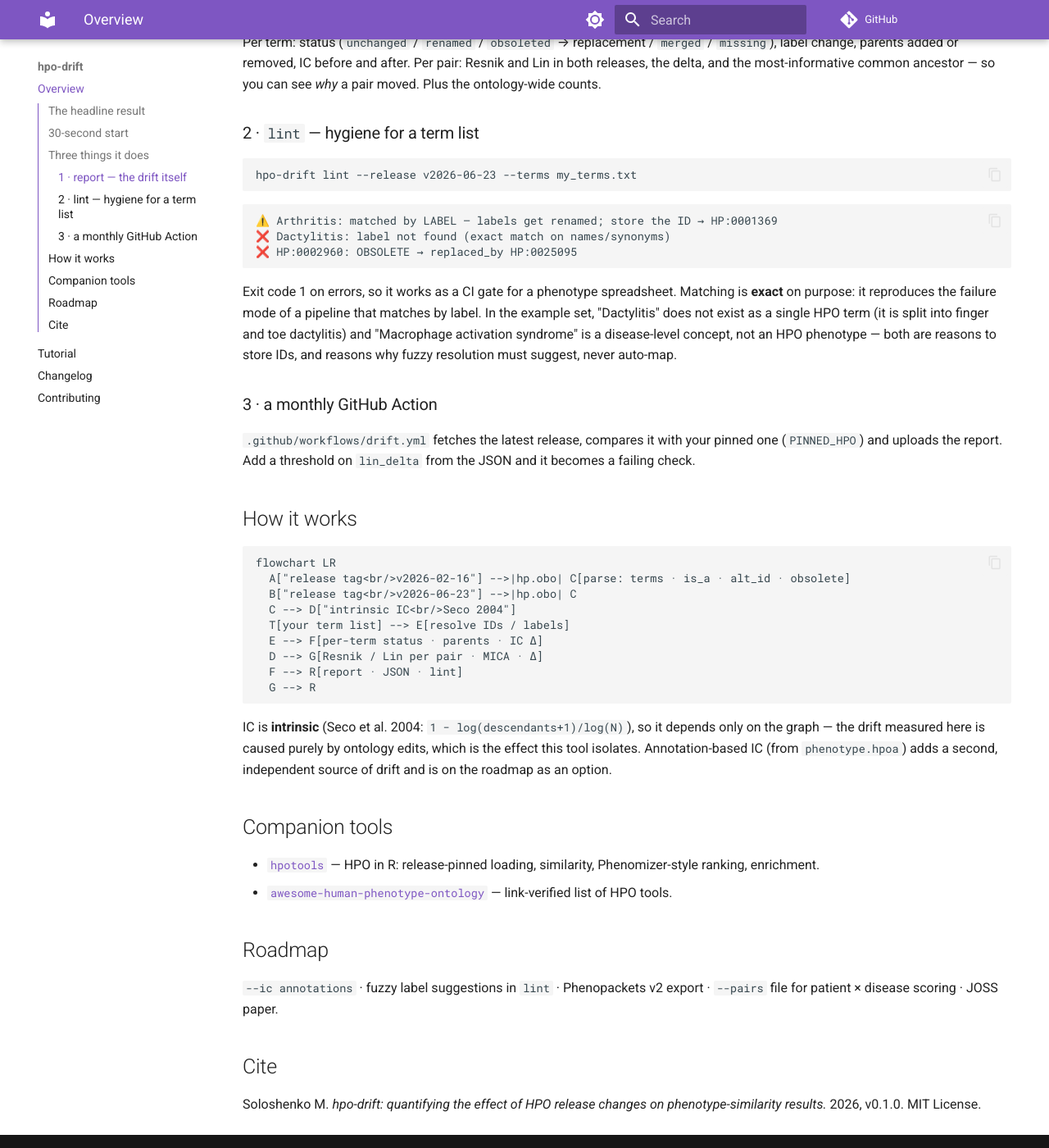
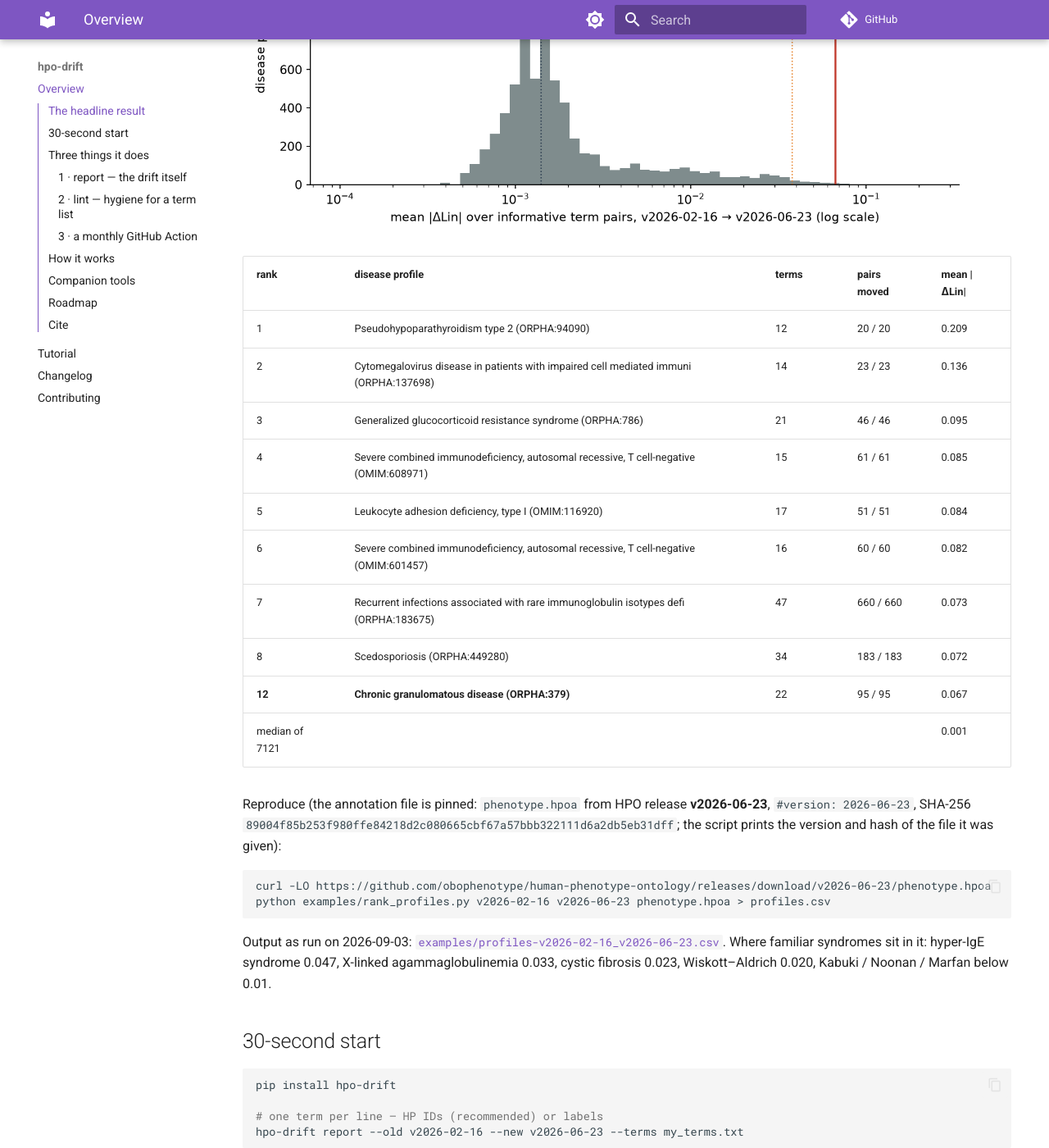
Before and after one commit to MargoSolo/hpo-drift, an MkDocs documentation site: the page built from docs/index.md, in a window 1280 px wide and 1400 px high, scrolled down 2211 px. Shown: the whole window at 82% size. Built offline with MkDocs 1.6.1 and Material for MkDocs 9.7.7, drawn with Linux system fonts in a browser that asks for light colours; comment, search, counter and statistics services are not loaded; some of the changed text lies outside the part shown.

Commit message:
v0.1.4: CGD example chosen for interpretability, ranking as context check; phenotype.hpoa pinned (v2026-06-23, SHA-256); docs site rebuilt from README; CLI wording; __version__ synced

````diff
--- a/docs/index.md
+++ b/docs/index.md
@@ -8,38 +9,66 @@
 
 **What did a new HPO release change for *your* phenotype terms — and by how much did your similarity scores move?**
 
-The Human Phenotype Ontology is updated roughly monthly. Terms get renamed, obsoleted and merged — and, the part nobody notices, the hierarchy gets new edges. New edges change information content, and information content is what Resnik and Lin similarity are made of. So the **same patient set, scored against two HPO releases, gives different numbers even if none of your terms were touched.** `hpo-drift` shows you exactly that, for the term list you actually use, in about three seconds.
+The Human Phenotype Ontology is updated regularly. Terms get renamed, obsoleted and merged — and, the part nobody notices, the hierarchy gets new edges. New edges change information content, and information content is what Resnik and Lin similarity are made of. So the **same patient set, scored against two HPO releases, gives different numbers even if none of your terms were touched.** `hpo-drift` shows you exactly that, for the term list you actually use, in about three seconds.
 
 ## The headline result
 
-Feb 2026 → Jun 2026, 14 paediatric-rheumatology terms. **Not one of them was edited** — no rename, no parent change. And yet:
+Feb 2026 → Jun 2026. The example is the **HPO-annotated phenotype profile of chronic granulomatous disease** (ORPHA:379): 22 phenotypic-abnormality terms straight from `phenotype.hpoa`. I chose CGD because the mechanism of its drift is clinically interpretable and fits in two sentences. Then, as a sanity check, `examples/rank_profiles.py` ranked **every** OMIM and Orphanet profile with 12–60 terms present in both releases — 7121 profiles, one inclusion rule — by mean |ΔLin| over informative term pairs: CGD landed **12th** (median profile 0.001, 99th percentile 0.038). The upper part of that ranking is dominated by inborn errors of immunity; the immunology branch was restructured in this interval.
 
 ![Lin similarity drift](lin-drift.png)
 
-**91 of 91 pairwise scores moved.** Ontology-wide the release added 469 terms, obsoleted 22, renamed 266 and rewired the `is_a` graph by +886 / −185 edges. That is what moved your numbers.
+What happened to this profile, computed with Seco intrinsic IC on the `is_a` graph under *Phenotypic abnormality*:
+
+- **Two terms gained a parent.** HPO introduced an *Unusual infection* hierarchy: *Gingivitis* (`HP:0000230`) is now also an *Unusual oral cavity infection* (`HP:5210280`), *Sinusitis* (`HP:0000246`) also an *Unusual upper respiratory tract infection* (`HP:5210121`). No label changed, nothing was obsoleted.
+- Consequence: *Gingivitis* entered the immune branch. Its Lin similarity with *Meningitis* went **0.00 → 0.55**, with *Recurrent respiratory infections* 0.00 → 0.46, with *Sepsis* 0.00 → 0.43 — their most-informative common ancestor is no longer the root but *Unusual infection*. *Sinusitis* ↔ *Recurrent respiratory infections* rose 0.48 → 0.78.
+- **IC moved for 18 of 22 terms; all 95 informative pairs moved**, 15 of them by more than 0.1 (136 pairs share only the root). Mean |ΔLin| 0.067; the median disease profile: 0.001.
 
 ![Information-content drift](ic-drift.png)
 
-**Consequence for any paper using HPO similarity:** pin the release tag in Methods, match on IDs (266 labels changed in four months), and report how much the numbers depend on the release. `hpo-drift` gives you that sentence with real figures.
+The edit is clinically intuitive: gingivitis and sinusitis now connect more explicitly to the infection hierarchy. But even a sensible ontology improvement changes the numerical representation of a CGD phenotype profile, without changing the input phenotype profile. **Pin the release tag in Methods, match on IDs, and report how much the numbers depend on the release.** `hpo-drift` gives you that sentence with real figures; `examples/rank_profiles.py` tells you whether your disease of interest is among the exposed ones.
+
+![Drift across all disease profiles](drift-distribution.png)
+
+| rank | disease profile | terms | pairs moved | mean \|ΔLin\| |
+|---|---|---|---|---|
+| 1 | Pseudohypoparathyroidism type 2 (ORPHA:94090) | 12 | 20 / 20 | 0.209 |
+| 2 | Cytomegalovirus disease in patients with impaired cell mediated immuni (ORPHA:137698) | 14 | 23 / 23 | 0.136 |
+| 3 | Generalized glucocorticoid resistance syndrome (ORPHA:786) | 21 | 46 / 46 | 0.095 |
+| 4 | Severe combined immunodeficiency, autosomal recessive, T cell-negative (OMIM:608971) | 15 | 61 / 61 | 0.085 |
+| 5 | Leukocyte adhesion deficiency, type I (OMIM:116920) | 17 | 51 / 51 | 0.084 |
+| 6 | Severe combined immunodeficiency, autosomal recessive, T cell-negative (OMIM:601457) | 16 | 60 / 60 | 0.082 |
+| 7 | Recurrent infections associated with rare immunoglobulin isotypes defi (ORPHA:183675) | 47 | 660 / 660 | 0.073 |
+| 8 | Scedosporiosis (ORPHA:449280) | 34 | 183 / 183 | 0.072 |
+| **12** | **Chronic granulomatous disease (ORPHA:379)** | 22 | 95 / 95 | 0.067 |
+| median of 7121 | | | | 0.001 |
+
+Reproduce (the annotation file is pinned: `phenotype.hpoa` from HPO release **v2026-06-23**, `#version: 2026-06-23`, SHA-256 `89004f85b253f980ffe84218d2c080665cbf67a57bbb322111d6a2db5eb31dff`; the script prints the version and hash of the file it was given):
+```bash
+curl -LO https://github.com/obophenotype/human-phenotype-ontology/releases/download/v2026-06-23/phenotype.hpoa
+python examples/rank_profiles.py v2026-02-16 v2026-06-23 phenotype.hpoa > profiles.csv
+```
+Output as run on 2026-09-03: [`examples/profiles-v2026-02-16_v2026-06-23.csv`](https://github.com/MargoSolo/hpo-drift/blob/main/examples/profiles-v2026-02-16_v2026-06-23.csv). Where familiar syndromes sit in it: hyper-IgE syndrome 0.047, X-linked agammaglobulinemia 0.033, cystic fibrosis 0.023, Wiskott–Aldrich 0.020, Kabuki / Noonan / Marfan below 0.01.
 
 ## 30-second start
 
 ```bash
-pip install git+https://github.com/MargoSolo/hpo-drift
+pip install hpo-drift
 
 # one term per line — HP IDs (recommended) or labels
 hpo-drift report --old v2026-02-16 --new v2026-06-23 --terms my_terms.txt
 ```
 ```
+IC: Seco 2004 intrinsic, on the is_a graph under root HP:0000118 (Phenotypic abnormality); N = 18690 → 19120
 active terms: 19389 → 19836 (added 469, obsoleted 22, renamed 266)
 is_a edges:   +886 / −185
 
-term        label          status     IC old → new
-HP:0001701  Pericarditis   unchanged  0.930 → 0.837
-HP:0045073  Serositis      unchanged  0.837 → 0.790
+term        label        status     parents        IC old → new
+HP:0000230  Gingivitis   unchanged  +HP:5210280    1.000 → 0.859
+HP:0000246  Sinusitis    unchanged  +HP:5210121    1.000 → 0.880
 …
-pair                                    Lin old → new   Δ       MICA
-Skin rash ↔ Psoriasiform dermatitis     0.667 → 0.621   −0.045  HP:0000951
+pair                                   Lin old → new   Δ       MICA
+Gingivitis ↔ Meningitis                0.000 → 0.553   +0.553  HP:0000118 → HP:0032158
+Sinusitis ↔ Recurrent respiratory inf. 0.480 → 0.781   +0.301  HP:0012252 → HP:0011947
 …
 ```
 Add `--json` for a machine-readable report. Releases are pulled from the official GitHub assets of `obophenotype/human-phenotype-ontology`; any tag like `v2026-06-23` works and is cached under `~/.cache/hpo-drift`.
@@ -55,10 +84,10 @@
 ```
 ```
 ⚠️ Arthritis: matched by LABEL — labels get renamed; store the ID → HP:0001369
-❌ Dactylitis: label not found (exact match on names/synonyms)
+❌ Recurrent infection: label not found (exact match on names/synonyms; the term is 'Recurrent infections')
 ❌ HP:0002960: OBSOLETE → replaced_by HP:0025095
 ```
-Exit code 1 on errors, so it works as a CI gate for a phenotype spreadsheet. Matching is **exact** on purpose: it reproduces the failure mode of a pipeline that matches by label. In the example set, "Dactylitis" does not exist as a single HPO term (it is split into finger and toe dactylitis) and "Macrophage activation syndrome" is a disease-level concept, not an HPO phenotype — both are reasons to store IDs, and reasons why fuzzy resolution must suggest, never auto-map.
+Exit code 1 on errors, so it works as a CI gate for a phenotype spreadsheet. Matching is **exact** on purpose: it reproduces the failure mode of a pipeline that matches by label. Store IDs, not labels: 266 labels changed in this interval alone, and fuzzy resolution (roadmap) must suggest, never auto-map.
 
 ### 3 · a monthly GitHub Action
 `.github/workflows/drift.yml` fetches the latest release, compares it with your pinned one (`PINNED_HPO`) and uploads the report. Add a threshold on `lin_delta` from the JSON and it becomes a failing check.
@@ -77,7 +106,7 @@
   G --> R
 ```
 
-IC is **intrinsic** (Seco et al. 2004: `1 − log(descendants+1)/log(N)`), so it depends only on the graph — the drift measured here is caused purely by ontology edits, which is the effect this tool isolates. Annotation-based IC (from `phenotype.hpoa`) adds a second, independent source of drift and is on the roadmap as an option.
+IC is **intrinsic** (Seco et al. 2004: `1 − log(descendants+1)/log(N)`), computed on the **`is_a` graph only**, with `N` and descendant counts taken inside the closure of a root — `HP:0000118` *Phenotypic abnormality* by default (`--root` to change; inheritance, frequency and modifier branches are excluded, and the root's IC is exactly 0). Every report states the method, the root and `N`. Because this IC depends only on the graph, the drift measured here is caused purely by ontology edits, which is the effect this tool isolates. Annotation-based IC (from `phenotype.hpoa`) adds a second, independent source of drift and is the next option on the roadmap — then the two can be shown side by side.
 
 ## Companion tools
 
@@ -90,4 +119,6 @@
 
 ## Cite
 
-Soloshenko M. *hpo-drift: quantifying the effect of HPO release changes on phenotype-similarity results.* 2026, v0.1.0. MIT License.
+DOI (all versions): 10.5281/zenodo.22286170 · this version: 10.5281/zenodo.22286739
+
+Soloshenko M. *hpo-drift: quantifying the effect of HPO release changes on phenotype-similarity results.* 2026, v0.1.4. MIT License.
--- a/pyproject.toml
+++ b/pyproject.toml
@@ -4,7 +4,7 @@
 
 [project]
 name = "hpo-drift"
-version = "0.1.3"
+version = "0.1.4"
 description = "Diff two Human Phenotype Ontology releases *for your own term list*: renames, obsoletions, parent changes, and how semantic-similarity scores drift."
 readme = "README.md"
 requires-python = ">=3.10"
--- a/src/hpo_drift/__init__.py
+++ b/src/hpo_drift/__init__.py
@@ -1,2 +1,2 @@
 """hpo-drift: see what an HPO release change does to *your* phenotype terms."""
-__version__ = "0.1.0"
+__version__ = "0.1.4"
````
Also changed, not shown: other parts of docs/index.md (+1 -0 lines), CHANGELOG.md (+4 -0 lines), README.md (+5 -4 lines), examples/report-v2026-02-16_v2026-06-23.md (+1 -1 lines), 3 other files.
